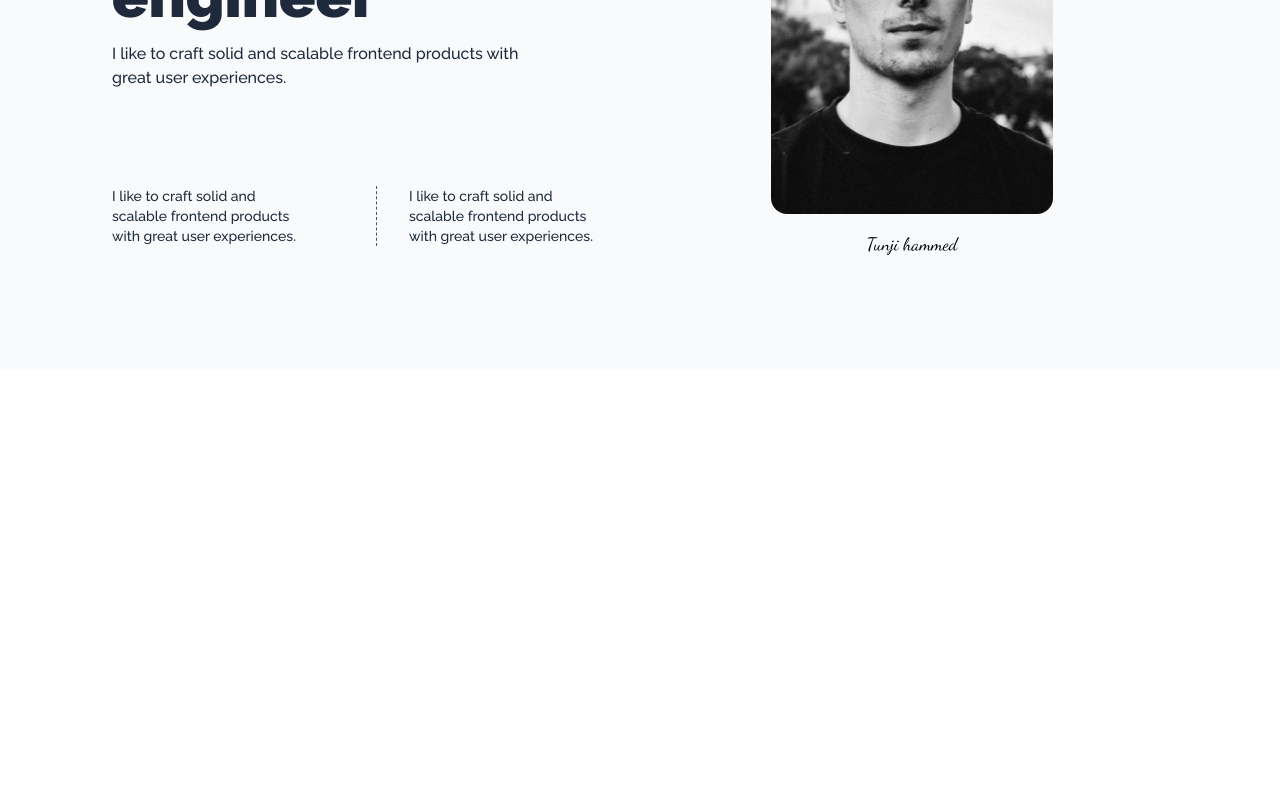
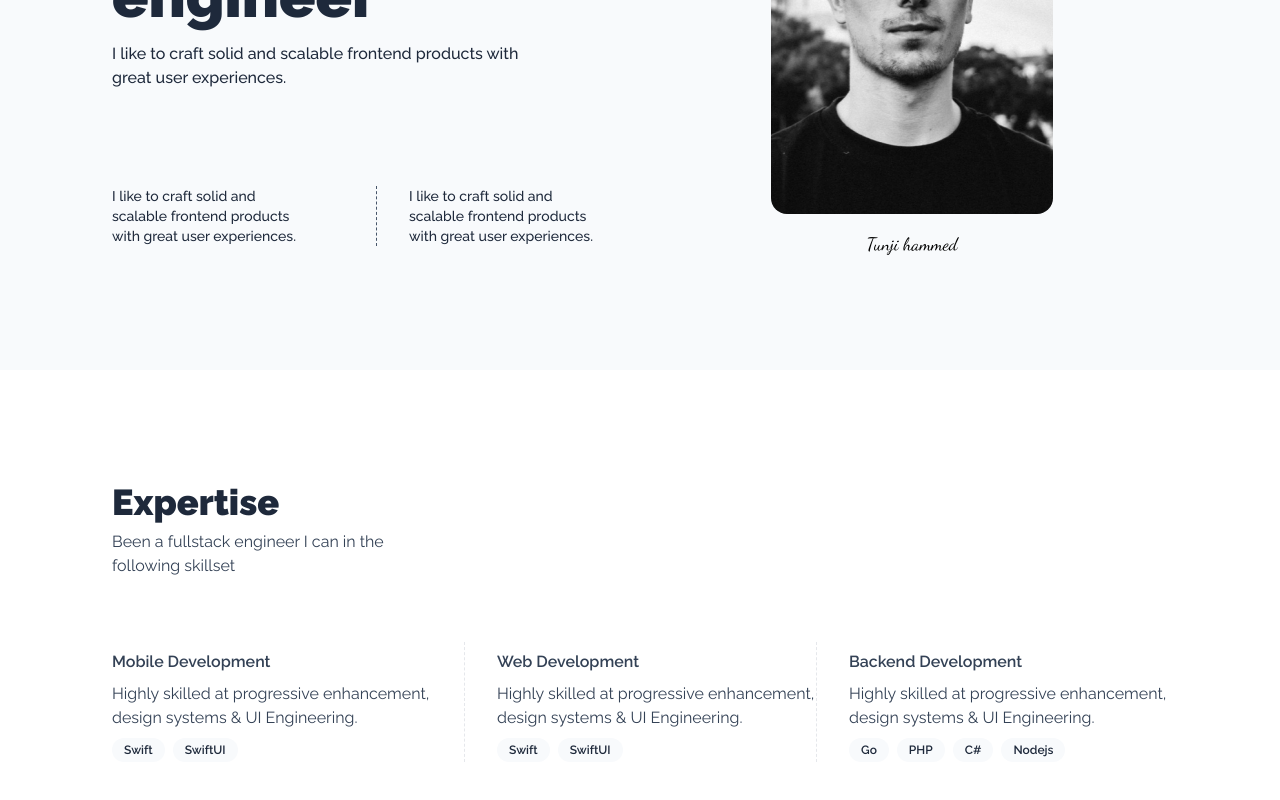
Before and after one commit to tunjiNg01/my-portfolio, a Next.js app: page / in a window 1280 px wide. Shown: the part 330-1130 px from the top of the page. Before the commit the page ends 800 px from the top, so only its background shows below. Built offline with nearby package versions, Linux system fonts and the light colour scheme.

Commit message:
added experty page

```diff
--- /dev/null
+++ b/components/boxUtitlity.jsx
@@ -0,0 +1,7 @@
+export default function BoxUtility({ children }) {
+  return (
+    <div className="mx-auto max-w-full px-4 pb-28 pt-16   sm:max-w-[85%]  sm:pt-28 ">
+      {children}
+    </div>
+  );
+}
--- /dev/null
+++ b/components/expertiseSection.jsx
@@ -0,0 +1,77 @@
+import { BoxUtility } from ".";
+
+export default function Expertise() {
+  return (
+    <BoxUtility>
+      <div className="">
+        <h1 className="font-raleway text-4xl font-extrabold text-slate-800 ">
+          Expertise
+        </h1>
+        <p className="mt-2 max-w-full font-raleway font-normal text-slate-700 sm:max-w-[30%] ">
+          Been a fullstack engineer I can in the following skillset
+        </p>
+      </div>
+      <div className="mt-16 grid grid-cols-1 divide-y-[1px] divide-dashed sm:grid-cols-3 sm:divide-x-[1px]  sm:divide-y-0">
+        <div>
+          <p className="mt-2 font-raleway font-semibold text-slate-700 ">
+            Mobile Development
+          </p>
+          <p className="mt-2 font-raleway font-normal text-slate-700 sm:pr-8">
+            Highly skilled at progressive enhancement, design systems & UI
+            Engineering.
+          </p>
+          <div className="flex space-x-2 ">
+            <p className="mt-2 rounded-full bg-slate-50 px-3 py-1 font-raleway text-xs font-semibold  text-slate-800 ">
+              Swift
+            </p>
+            <p className="mt-2  rounded-full bg-slate-50 px-3 py-1 font-raleway text-xs font-semibold  text-slate-800 ">
+              SwiftUI
+            </p>
+          </div>
+        </div>
+
+        <div className="mt-5 sm:mt-0 sm:pl-8">
+          <p className="mt-4 font-raleway font-semibold text-slate-700 sm:mt-2 ">
+            Web Development
+          </p>
+          <p className="mt-2 font-raleway font-normal text-slate-700 ">
+            Highly skilled at progressive enhancement, design systems & UI
+            Engineering.
+          </p>
+          <div className="flex space-x-2 ">
+            <p className="mt-2 rounded-full bg-slate-50 px-3 py-1 font-raleway text-xs font-semibold  text-slate-800 ">
+              Swift
+            </p>
+            <p className="mt-2  rounded-full bg-slate-50 px-3 py-1 font-raleway text-xs font-semibold  text-slate-800 ">
+              SwiftUI
+            </p>
+          </div>
+        </div>
+
+        <div className="mt-5 sm:mt-0 sm:pl-8">
+          <p className="mt-4 font-raleway font-semibold text-slate-700 sm:mt-2 ">
+            Backend Development
+          </p>
+          <p className="mt-2 font-raleway font-normal text-slate-700 ">
+            Highly skilled at progressive enhancement, design systems & UI
+            Engineering.
+          </p>
+          <div className="flex space-x-2 ">
+            <p className="mt-2 rounded-full bg-slate-50 px-3 py-1 font-raleway text-xs font-semibold  text-slate-800 ">
+              Go
+            </p>
+            <p className="mt-2  rounded-full bg-slate-50 px-3 py-1 font-raleway text-xs font-semibold  text-slate-800 ">
+              PHP
+            </p>
+            <p className="mt-2  rounded-full bg-slate-50 px-3 py-1 font-raleway text-xs font-semibold  text-slate-800 ">
+              C#
+            </p>
+            <p className="mt-2  rounded-full bg-slate-50 px-3 py-1 font-raleway text-xs font-semibold  text-slate-800 ">
+              Nodejs
+            </p>
+          </div>
+        </div>
+      </div>
+    </BoxUtility>
+  );
+}
--- a/components/index.js
+++ b/components/index.js
@@ -1,4 +1,5 @@
-import { fromJSON } from "postcss";
-
 export { default as Header } from "./Header";
 export { default as HeroSection } from "./HeroSection";
+export { default as BoxUtility } from "./boxUtitlity";
+
+export { default as Expertise } from "./expertiseSection";
--- a/src/app/page.js
+++ b/src/app/page.js
@@ -1,10 +1,13 @@
 import Image from "next/image";
-import { HeroSection } from "@/components/index";
+import { HeroSection, Expertise } from "@/components/index";
 
 export default function Home() {
   return (
-    <div className="bg-slate-50 ">
-      <HeroSection />
+    <div className="">
+      <div className="bg-slate-50">
+        <HeroSection />
+      </div>
+      <Expertise />
     </div>
   );
 }
```
